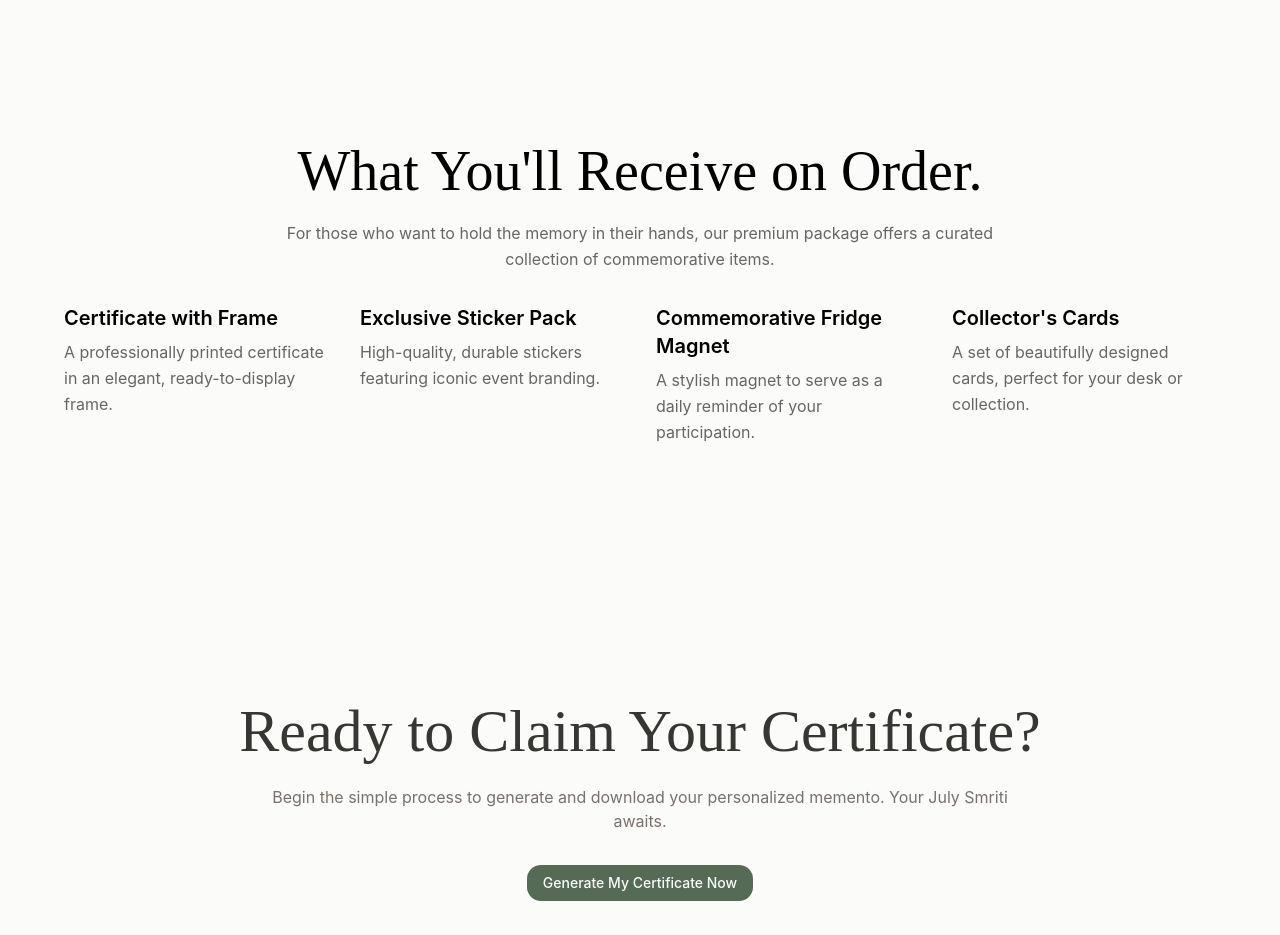
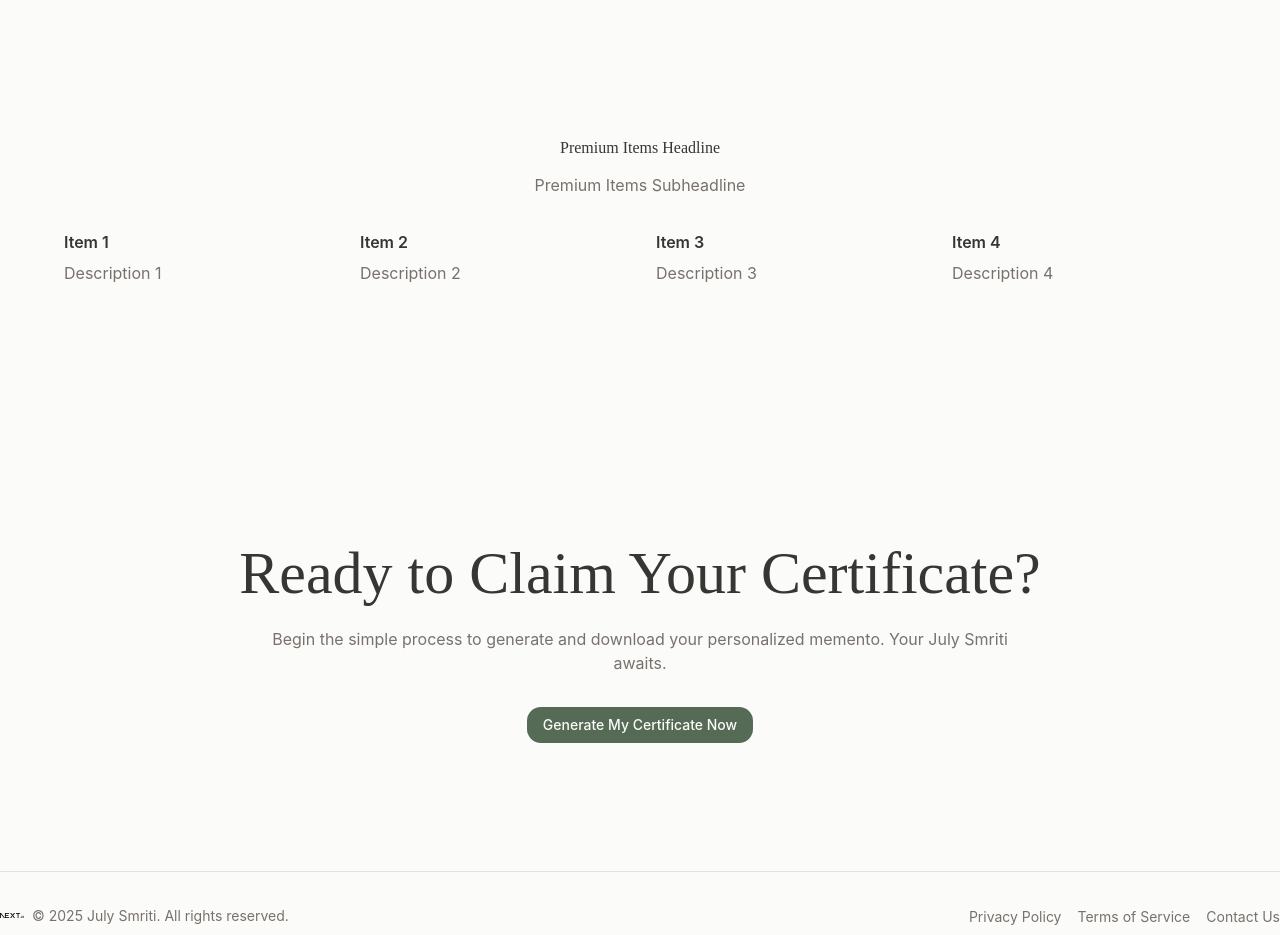
Before and after one commit to md-moijul/july-juddah, a Next.js app in the folder apps/web/: page / in a window 1280 px wide. Shown: the part 2520-3455 px from the top of the page. Built offline with nearby package versions, Linux system fonts and the light colour scheme.

Commit message:
story 3.8 complete

```diff
--- a/apps/web/src/app/globals.css
+++ b/apps/web/src/app/globals.css
@@ -47,6 +47,23 @@
   --shadow-2xl: 0px 2px 4px 0px hsl(0 0% 0% / 0.25);
   --tracking-normal: 0rem;
   --spacing: 0.25rem;
+  --section-padding-y: clamp(64px, 10vw, 128px);
+  --container-padding-x: 5vw;
+  --h2-font-size: clamp(2rem, 6vw, 3.5rem);
+  --h2-font-weight: 400;
+  --h2-line-height: 1.2;
+  --primary-text: var(--foreground);
+  --spacing-md: 16px;
+  --body-font-size: 1rem;
+  --body-font-weight: 400;
+  --body-line-height: 1.6;
+  --medium-gray-text: var(--muted-foreground);
+  --spacing-lg: 32px;
+  --grid-gap: 32px;
+  --h3-font-size: 1.25rem;
+  --h3-font-weight: 600;
+  --h3-line-height: 1.4;
+  --spacing-sm: 8px;
 }
 
 
--- a/apps/web/src/components/sections/premium-items-section.tsx
+++ b/apps/web/src/components/sections/premium-items-section.tsx
@@ -1,81 +1,34 @@
-import content from '@/data/content.json';
-import style from '@/data/style.json';
+import { content } from '@/lib/content';
+
 
 export default function PremiumItemsSection() {
   const { premium_items_section } = content;
-  const { typography, colors, spacing } = style.designSystemProfile.tokens;
-
-  const headlineStyle = typography.scale.h2;
-  const subheadlineStyle = typography.scale.body;
-  const itemTitleStyle = typography.scale.h3;
-  const itemDescriptionStyle = typography.scale.body;
 
   return (
     <section
       id={premium_items_section.id}
-      className="container mx-auto text-center"
-      style={{
-        paddingTop: spacing.layout.sectionPaddingY,
-        paddingBottom: spacing.layout.sectionPaddingY,
-        paddingLeft: spacing.layout.containerPaddingX,
-        paddingRight: spacing.layout.containerPaddingX,
-      }}
-    >
+      aria-labelledby={`${premium_items_section.id}-headline`}
+      className="container mx-auto text-center py-[var(--section-padding-y)] px-[var(--container-padding-x)]">
       <h2
-        style={{
-          fontSize: headlineStyle.fontSize,
-          fontWeight: headlineStyle.fontWeight,
-          fontFamily: typography.family.serif.value,
-          lineHeight: headlineStyle.lineHeight,
-          color: colors.primary.text.value,
-          marginBottom: spacing.scale.md,
-        }}
-      >
+        id={`${premium_items_section.id}-headline`}
+        className="text-[var(--h2-font-size)] font-[var(--h2-font-weight)] font-serif leading-[var(--h2-line-height)] text-[var(--primary-text)] mb-[var(--spacing-md)]">
         {premium_items_section.headline}
       </h2>
       <p
-        className="max-w-3xl mx-auto"
-        style={{
-          fontSize: subheadlineStyle.fontSize,
-          fontWeight: subheadlineStyle.fontWeight,
-          fontFamily: typography.family['sans-serif'].value,
-          lineHeight: subheadlineStyle.lineHeight,
-          color: colors.neutral['medium-gray-text'].value,
-          marginBottom: spacing.scale.lg,
-        }}
-      >
+        className="max-w-3xl mx-auto text-[var(--body-font-size)] font-[var(--body-font-weight)] font-sans leading-[var(--body-line-height)] text-[var(--medium-gray-text)] mb-[var(--spacing-lg)]">
         {premium_items_section.subheadline}
       </p>
 
       <div
-        className="grid grid-cols-1 md:grid-cols-2 lg:grid-cols-4 gap-8"
-        style={{
-          gap: spacing.layout.gridGap,
-        }}
-      >
+        className="grid grid-cols-1 md:grid-cols-2 lg:grid-cols-4 gap-[var(--grid-gap)]">
         {premium_items_section.items.map((item, index) => (
           <div key={index} className="text-left">
             <h3
-              style={{
-                fontSize: itemTitleStyle.fontSize,
-                fontWeight: itemTitleStyle.fontWeight,
-                fontFamily: typography.family['sans-serif'].value,
-                lineHeight: itemTitleStyle.lineHeight,
-                color: colors.primary.text.value,
-                marginBottom: spacing.scale.sm,
-              }}
-            >
+              className="text-[var(--h3-font-size)] font-[var(--h3-font-weight)] font-sans leading-[var(--h3-line-height)] text-[var(--primary-text)] mb-[var(--spacing-sm)]">
               {item.title}
             </h3>
             <p
-              style={{
-                fontSize: itemDescriptionStyle.fontSize,
-                fontWeight: itemDescriptionStyle.fontWeight,
-                fontFamily: typography.family['sans-serif'].value,
-                lineHeight: itemDescriptionStyle.lineHeight,
-                color: colors.neutral['medium-gray-text'].value,
-              }}
-            >
+              className="text-[var(--body-font-size)] font-[var(--body-font-weight)] font-sans leading-[var(--body-line-height)] text-[var(--medium-gray-text)]">
               {item.description}
             </p>
           </div>
--- a/apps/web/src/lib/content.ts
+++ b/apps/web/src/lib/content.ts
@@ -6,6 +6,17 @@ export const content = {
       { text: "Privacy Policy", href: "/privacy" },
       { text: "Terms of Service", href: "/terms" },
       { text: "Contact Us", href: "/contact" },
+    ],
+  },
+  premium_items_section: {
+    id: "premium",
+    headline: "Premium Items Headline",
+    subheadline: "Premium Items Subheadline",
+    items: [
+      { title: "Item 1", description: "Description 1" },
+      { title: "Item 2", description: "Description 2" },
+      { title: "Item 3", description: "Description 3" },
+      { title: "Item 4", description: "Description 4" },
     ],
   },
   certificate: {
```
Also changed, not shown: apps/web/public/july_revolution_event_image.jpg (added), 2 other files (tests, documents, lock files or other folders).
